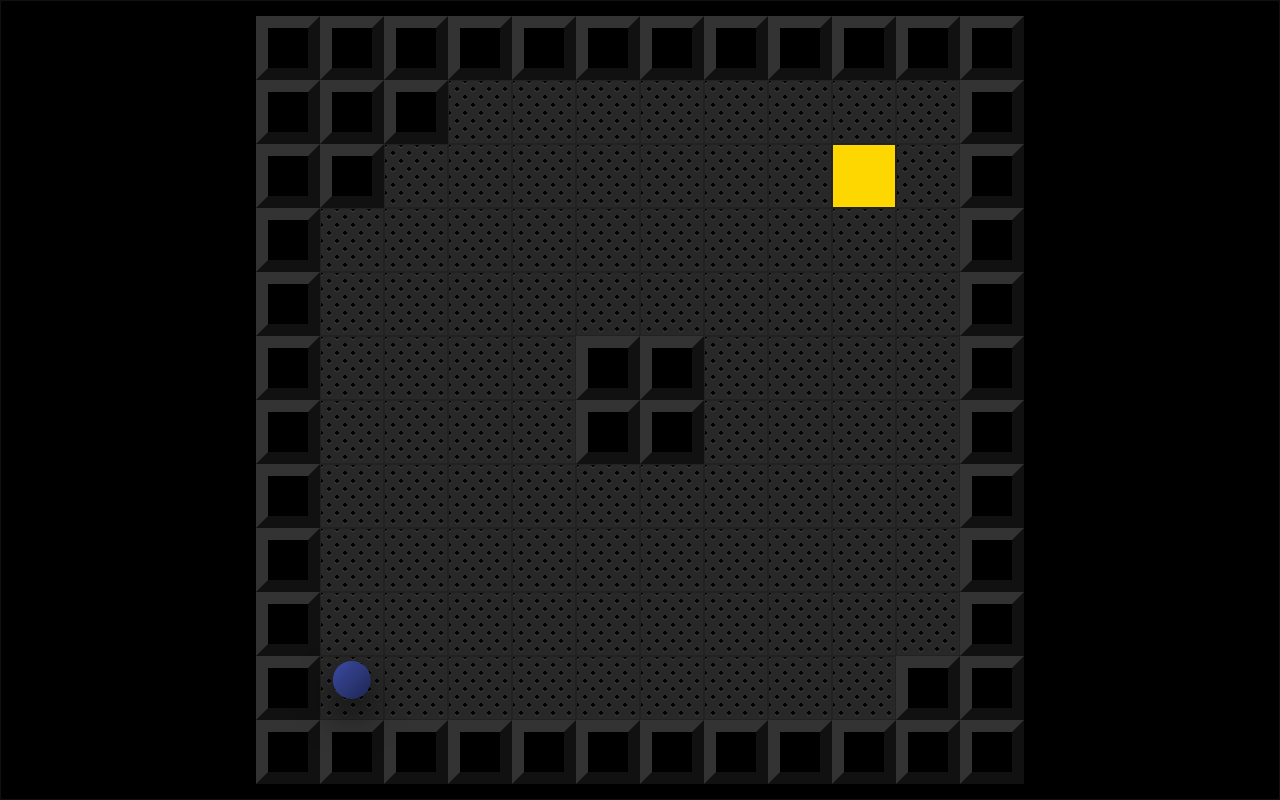
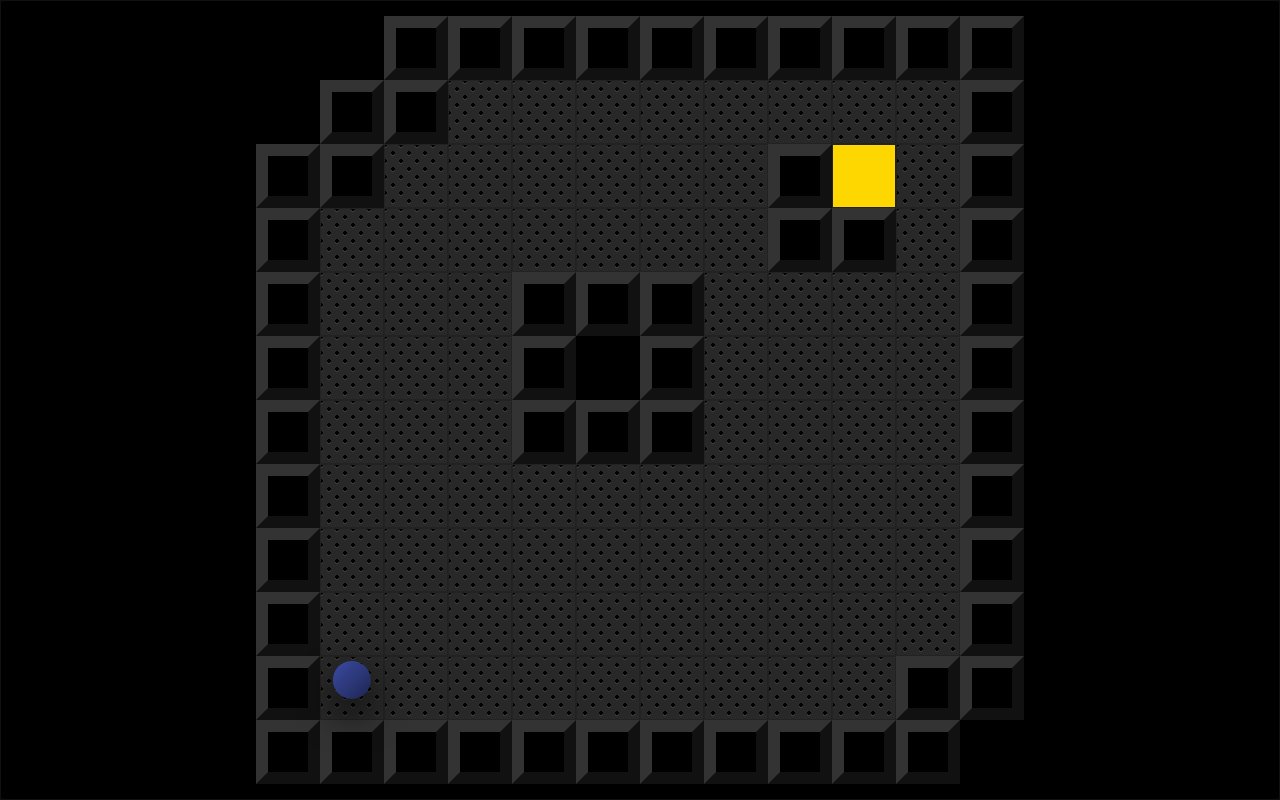
Before and after one commit to devmount/lava-ball, a Vue app: page / in a window 1280 px wide. Built offline with nearby package versions, Linux system fonts and the light colour scheme.

Commit message:
➕ add background cells

```diff
--- a/src/App.vue
+++ b/src/App.vue
@@ -5,8 +5,14 @@
         <div
           v-for="(x, j) in map.x+2"
           class="cell"
-          :class="{ 'blocked': isBlocked(i, j), 'target': isTarget(i, j) }"
-        ></div>
+          :class="{
+            'blocked': isBlocked(i, j),
+            'background': isBackground(i, j),
+            'target': isTarget(i, j),
+          }"
+        >
+        <!-- {{i}},{{j}} -->
+        </div>
       </div>
       <div :class="'player ' + lastDirection + ' ' + isFinished" ref="p"></div>
     </div>
@@ -25,7 +31,8 @@ export default {
     return {
       map: {
         x: 10, y: 10,
-        blocked: [{x:1,y:1}, {x:1,y:2}, {x:2,y:1}, {x:5,y:5}, {x:6,y:5}, {x:5,y:6}, {x:6,y:6}, {x:10,y:10}],
+        blocked: [{x:1,y:1}, {x:1,y:2}, {x:2,y:1}, {x:4,y:4}, {x:5,y:4}, {x:4,y:5}, {x:6,y:4}, {x:4,y:6}, {x:5,y:5}, {x:6,y:5}, {x:5,y:6}, {x:6,y:6}, {x:8,y:2}, {x:8,y:3}, {x:9,y:3}, {x:10,y:10}],
+        background: [{x:0,y:0}, {x:0,y:1}, {x:1,y:0}, {x:5,y:5}, {x:11,y:11}],
         target: {x:9,y:2}
       },
       p: {x:1,y:10},
@@ -42,6 +49,15 @@ export default {
       for (let i = 0; i < this.map.blocked.length; i++) {
         const block = this.map.blocked[i]
         if (JSON.stringify(block) === JSON.stringify({x:x,y:y}) || x==0 || y==0 || x==this.map.x+1 || y==this.map.y+1) {
+          return true
+        }
+      }
+      return false
+    },
+    isBackground (x, y) {
+      for (let i = 0; i < this.map.background.length; i++) {
+        const b = this.map.background[i]
+        if (JSON.stringify(b) === JSON.stringify({x:x,y:y})) {
           return true
         }
       }
@@ -135,6 +151,8 @@ html, body
         height 1rem
         box-sizing border-box
         border 1px solid var(--available)
+        font-size 16px // for debug purposes
+        color white // for debug purposes
 
         &.blocked
           background var(--background)
@@ -142,6 +160,8 @@ html, body
           border-left .2rem solid #333
           border-bottom .2rem solid #111
           border-right .2rem solid #111
+          &.background
+            border none
         &.target
           background var(--target)
 
```
